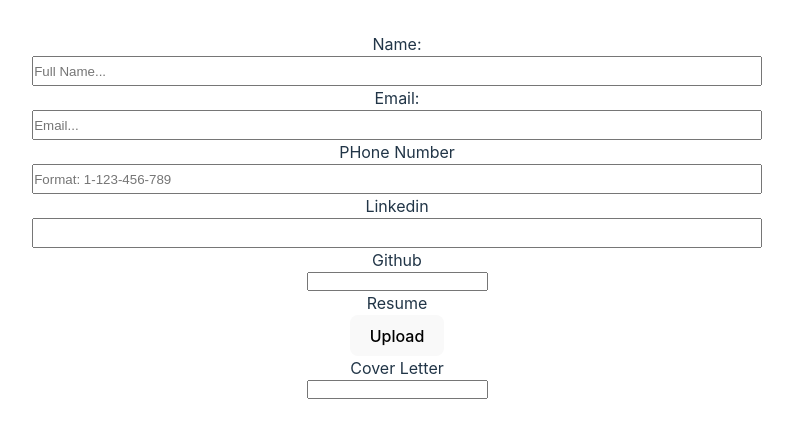
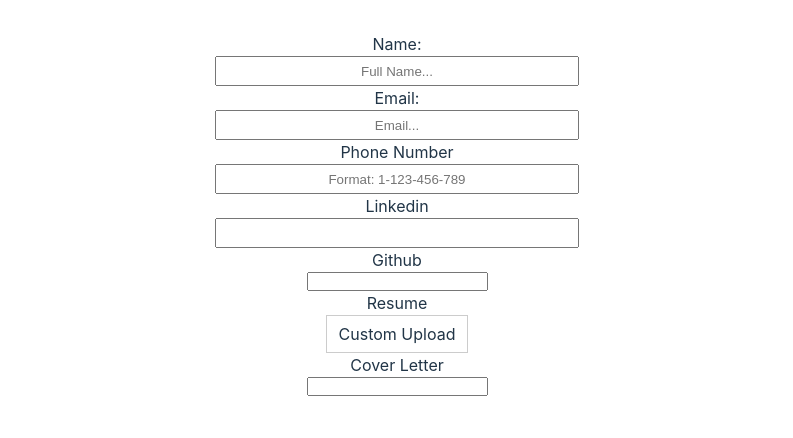
Before and after one commit to lokashrinav/grecruit, a React (Vite) app: page / in a window 1280 px wide. Shown: the top 438 px of the page, without its empty margins (243-1036 px from the left). Built offline with nearby package versions, Linux system fonts and the light colour scheme.

Commit message:
Fixed Choose File Bug

```diff
--- a/src/Application.css
+++ b/src/Application.css
@@ -9,8 +9,13 @@
 }
 
 .input1 {
-    width: 60%;
+    width: 30%;
     height: 30px;
+    text-align: center;
+}
+
+input[type="file"] {
+    display: none;
 }
 
 * {
@@ -19,6 +24,9 @@
     box-sizing: border-box;
 }
 
-.file-input {
-    display: none; /* Hide the input */
+.custom-file-upload {
+    border: 1px solid #ccc;
+    display: inline-block;
+    padding: 6px 12px;
+    cursor: pointer;
 }
--- a/src/Application.jsx
+++ b/src/Application.jsx
@@ -15,20 +15,19 @@ const Application = () => {
     <div className="page">
         Name: <input className="name input1" placeholder='Full Name...'></input>
         Email: <input className="email input1" placeholder='Email...'></input>
-        PHone Number <input className="phone input1" placeholder='Format: 1-123-456-789'></input>
+        Phone Number <input className="phone input1" placeholder='Format: 1-123-456-789'></input>
         Linkedin <input className="linkedin input1"></input>
         Github <input className="github"></input>
         Resume
+        <label for="file-upload" class="custom-file-upload">
+            Custom Upload
+        </label>
         <input
             type="file"
-            className="file-input"
+            id="file-upload"
+            className="file-input input1"
             onChange={(e) => handleResumeUpload(e.target.files[0])}
         />
-        <button onClick={(e) => {
-            e.preventDefault();
-        }}>
-            Upload
-        </button>
         Cover Letter <input className="github"></input>
     </div>
     )
```
